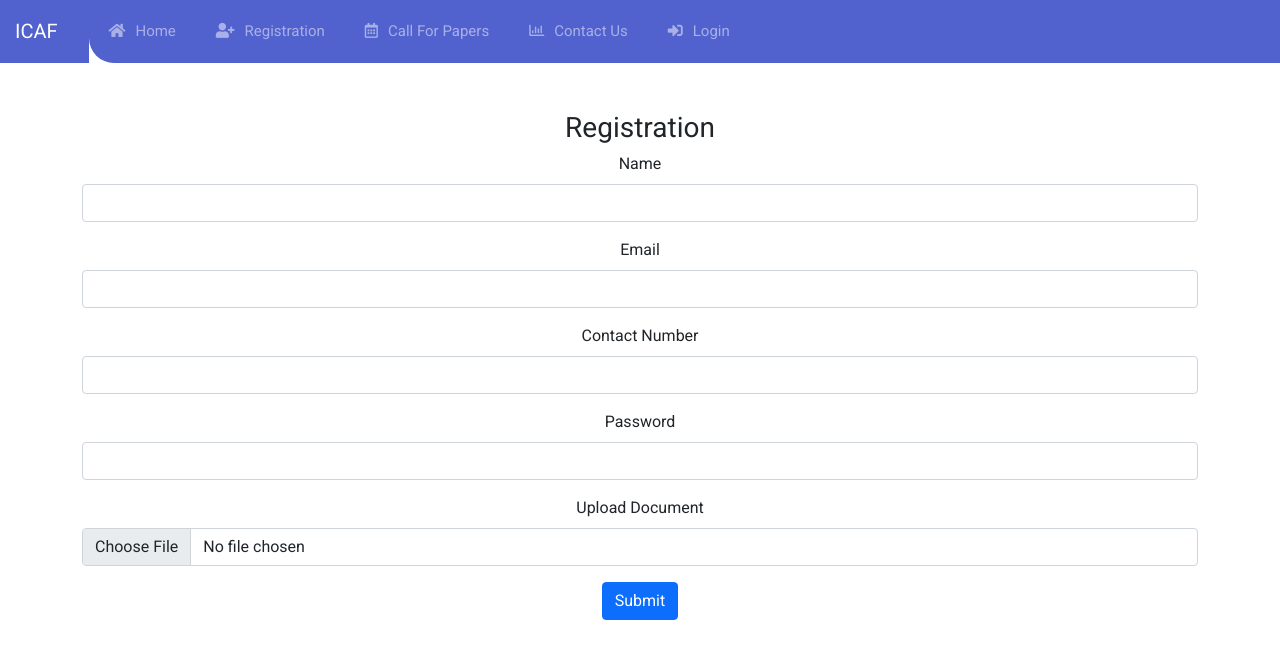
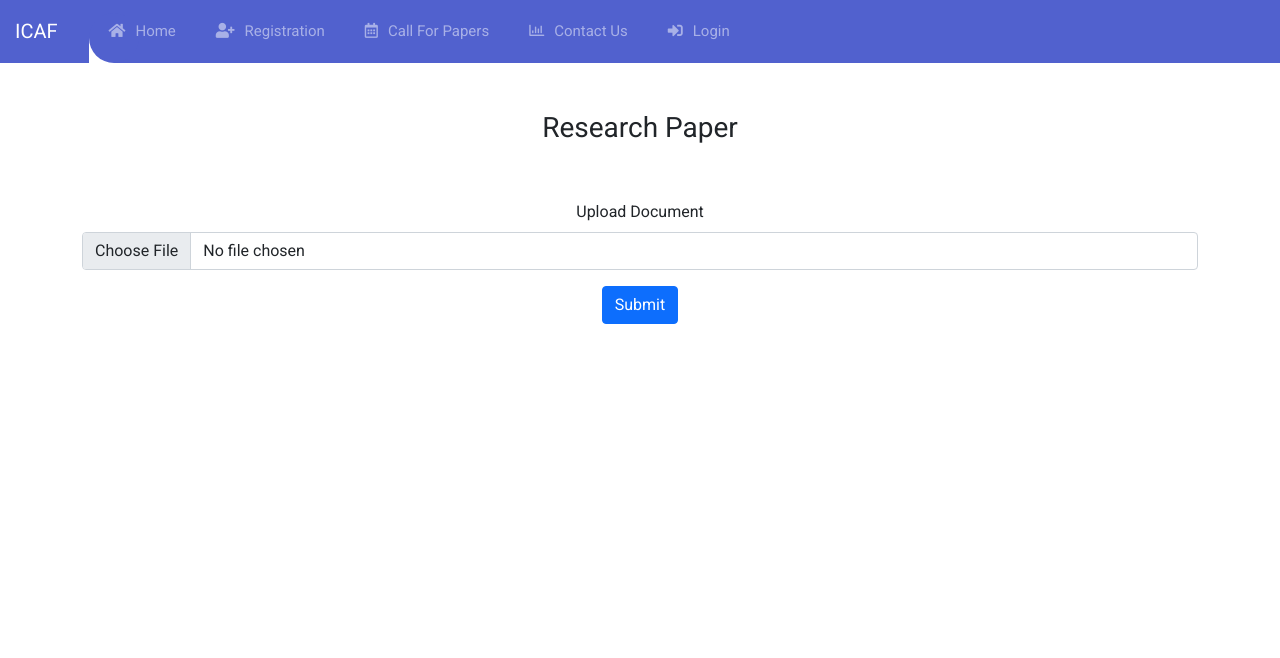
Before and after one commit to Nisali1997/UserAPI-master, a React (Create React App) app in the folder UserAPI/web/src/main/resources/frontend/: page /researcher in a window 1280 px wide. Shown: the top 658 px of the page. Built offline with nearby package versions, Linux system fonts and the light colour scheme.

Commit message:
Researcher added to registration type

```diff
--- a/UserAPI/web/src/main/resources/frontend/src/Registration/RegistrationType.js
+++ b/UserAPI/web/src/main/resources/frontend/src/Registration/RegistrationType.js
@@ -13,13 +13,14 @@ class RegistrationType extends React.Component {
 
   render() {
     return (
-      <div className="container col-md-6">
+      <div className="container">
         <br></br>
         <h2>Registration</h2>
         <br></br>
 
         <div
           style={{
+            position: "center",
             textAlign: "left",
             backgroundColor: "#EBF5FB",
             padding: "7px",
@@ -38,10 +39,9 @@ class RegistrationType extends React.Component {
                   approval
                 </li>
                 <li>
-                  If it is approved, you can register as a workshop presenter
-                </li>
-                <li>
-                  You can view the approved workshop proposals from below.
+                  Next, you can register as a workshop presenter from the
+                  following section, where it displays whether your proposal is
+                  approved or not.
                 </li>
               </ul>
             </li>
@@ -52,18 +52,23 @@ class RegistrationType extends React.Component {
                   First, you must upload a research paper and wait for the
                   approval
                 </li>
-                <li>If it is approved, you can register as a researcher</li>
-                <li>You can view the approved research papers from below.</li>
+                <li>
+                  Next, you can register as a researcher from the following
+                  section, where it displays whether your research paper is
+                  approved or not.
+                </li>
               </ul>
             </li>
           </ul>
         </div>
 
-        <div
-          className="mt-3"
-          style={{ border: "1px solid black", marginTop: "5px" }}
-        >
-          <div class="table-responsive">
+        <div className="mt-3 pt-3 mb-3">
+          <h5 style={{ textAlign: "left" }}>Document uploads by the users</h5>
+          <div
+            class="table-responsive"
+            className="col-md-8"
+            style={{ border: "1px solid black", marginTop: "5px" }}
+          >
             <table class="table align-middle">
               <thead>
                 <tr>
@@ -88,7 +93,7 @@ class RegistrationType extends React.Component {
                   <td>Research Paper </td>
 
                   <td>
-                    <a href="/workshop" class="btn btn-info" role="button">
+                    <a href="/researcher" class="btn btn-info" role="button">
                       Upload
                     </a>
                   </td>
@@ -97,7 +102,8 @@ class RegistrationType extends React.Component {
             </table>
           </div>
         </div>
-        <h3>Registration Fees</h3>
+        <div className="mt-4 mb-4"></div>
+        <h3 className="mt-4 pt-4">User Registration</h3>
 
         <hr></hr>
         <div
@@ -186,7 +192,7 @@ class RegistrationType extends React.Component {
         <label class="btn btn-outline-primary" for="btnradio2">Register</label>
         </a> */}
                     <a
-                      href="//viewWorkshopProposals"
+                      href="/viewWorkshopProposals"
                       class="btn btn-info"
                       role="button"
                     >
--- a/UserAPI/web/src/main/resources/frontend/src/Registration/Researcher_Registration.js
+++ b/UserAPI/web/src/main/resources/frontend/src/Registration/Researcher_Registration.js
@@ -15,7 +15,7 @@ class Researcher extends React.Component {
     // console.log(e.target.files[0], "$$$$");
   }
 
-  handleWorkshopProposalUpload(e) {
+  handleResearchPaperUpload(e) {
     // console.log(this.state, "The state ---$$$");
 
     let file = this.state.file;
@@ -24,10 +24,10 @@ class Researcher extends React.Component {
 
     formData.append("file", file);
 
-    formData.append("name", "Workshop proposal");
+    formData.append("name", "Research Paper");
 
     axios({
-      url: `http://localhost:8080/file/upload/workshopProposal`,
+      url: `http://localhost:8080/file/upload/researchPaper`,
       method: "POST",
       // headers: {
       //     authorization: your token
@@ -44,65 +44,10 @@ class Researcher extends React.Component {
       <div className="container">
         <br></br>
         <br></br>
-        <h3>Registration</h3>
-        <form onSubmit={this.onSubmit}>
-          <div className="mb-3">
-            <label htmlFor="Type" class="form-label">
-              Name
-            </label>
-            <input
-              type="text"
-              class="form-control"
-              id="Type"
-              name="rname"
-              value={this.state.rname}
-              onChange={this.onChange}
-              aria-describedby="emailHelp"
-            />
-          </div>
-
-          <div class="mb-3">
-            <label for="email" class="form-label">
-              Email
-            </label>
-            <input
-              type="text"
-              class="form-control"
-              id="email"
-              name="remail"
-              value={this.state.remail}
-              onChange={this.onChange}
-            />
-          </div>
-
-          <div class="mb-3">
-            <label for="number" class="form-label">
-              Contact Number
-            </label>
-            <input
-              type="text"
-              class="form-control"
-              id="number"
-              name="rnumber"
-              value={this.state.rnumber}
-              onChange={this.onChange}
-            />
-          </div>
-
-          <div class="mb-3">
-            <label for="passt" class="form-label">
-              Password
-            </label>
-            <input
-              type="text"
-              class="form-control"
-              id="pass"
-              name="rpassword"
-              value={this.state.rpassword}
-              onChange={this.onChange}
-            />
-          </div>
-
+        <h3>Research Paper</h3>
+        <br></br>
+        <br></br>
+        <form>
           <div class="mb-3">
             <label for="passt" class="form-label">
               Upload Document
@@ -110,15 +55,17 @@ class Researcher extends React.Component {
             <br></br>
             <input
               type="file"
-              id="myFile"
               class="form-control"
-              name="filename"
-              value={this.state.filename}
-              onChange={this.onChange}
+              name="file"
+              onChange={(e) => this.handleFile(e)}
             />
           </div>
 
-          <button type="submit" class="btn btn-primary">
+          <button
+            type="button"
+            class="btn btn-primary"
+            onClick={(e) => this.handleResearchPaperUpload(e)}
+          >
             Submit
           </button>
         </form>
```
